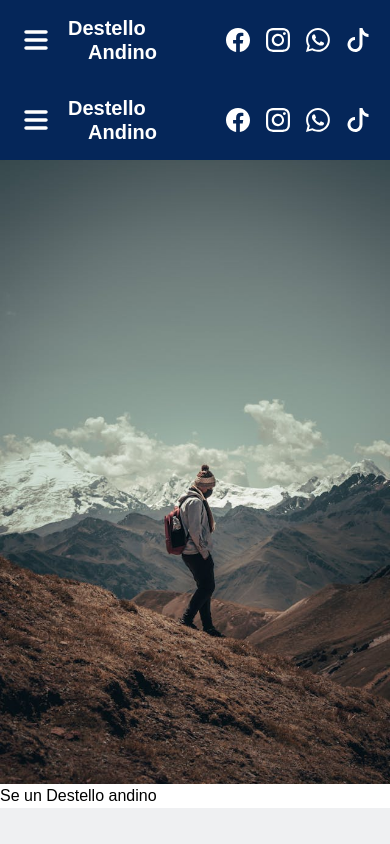
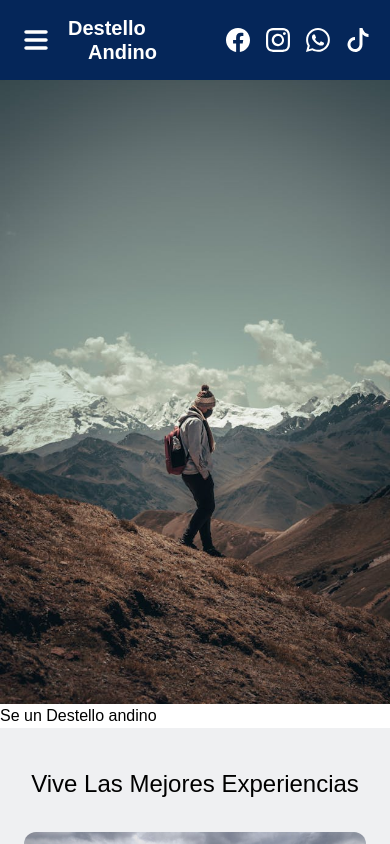
Before and after one commit to harvepq/destello, a Next.js app: page / in a window 390 px wide. Shown: the top 844 px of the page. Built offline with nearby package versions, Linux system fonts and the light colour scheme; a web font is replaced by a local one.

Commit message:
Delete navbar mobile component

```diff
--- a/app/page.tsx
+++ b/app/page.tsx
@@ -1,7 +1,6 @@
 import Image from "next/image";
 
 // Import Components
-import NavBarMobile from "@/app/ui/navbar-mobile";
 import FooterMobile from "@/app/ui/footer-mobile";
 import NewsCard from "@/app/ui/news-card";
 import ProductCard from "@/app/ui/product-card";
@@ -10,7 +9,6 @@ import ReasonCard from "@/app/ui/reason-card";
 export default function Home() {
   return (
     <main>
-      <NavBarMobile />
       {/* Hero Image */}
       <div>
         <picture>
@@ -18,6 +16,7 @@ export default function Home() {
         </picture>
         <h1>Se un Destello andino</h1>
       </div>
+
       {/* Blogs Section */}
       <section className="flex flex-col items-center gap-8 px-6 bg-[#EFF0F2] py-10">
         <h2 className="text-2xl">Vive Las Mejores Experiencias</h2>
@@ -26,6 +25,7 @@ export default function Home() {
         <NewsCard />
       </section>
       {/* Products Section */}
+
       <section className="flex flex-col items-center gap-8 px-6 py-6">
         <h2 className="text-2xl">Viaja Con Nosotros</h2>
         <ProductCard />
@@ -35,6 +35,7 @@ export default function Home() {
         <ProductCard />
         <ProductCard />
       </section>
+
       {/* Reasons Section */}
       <section className="flex flex-col items-center gap-8 px-6 bg-[#EFF0F2] py-10">
         <h2 className="text-2xl">Por Que Viajar Con Destello Andino</h2>
```
